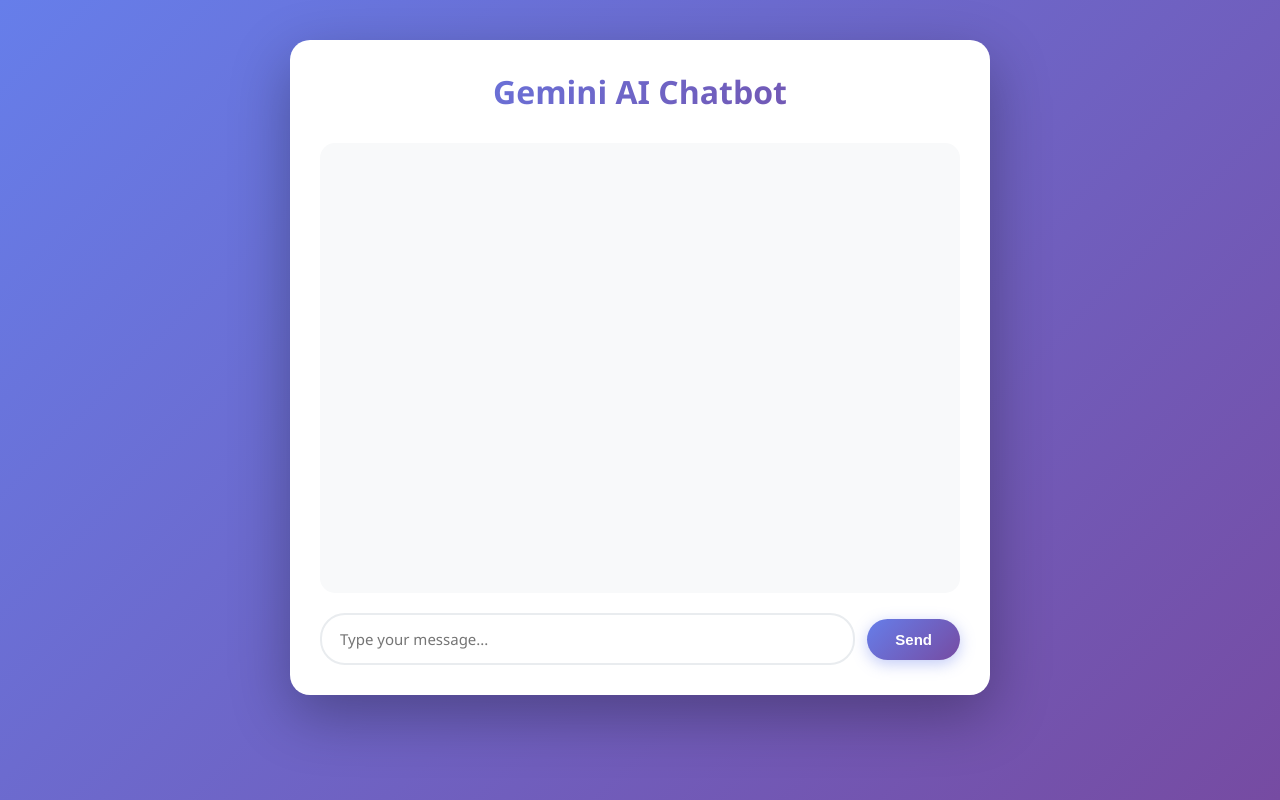
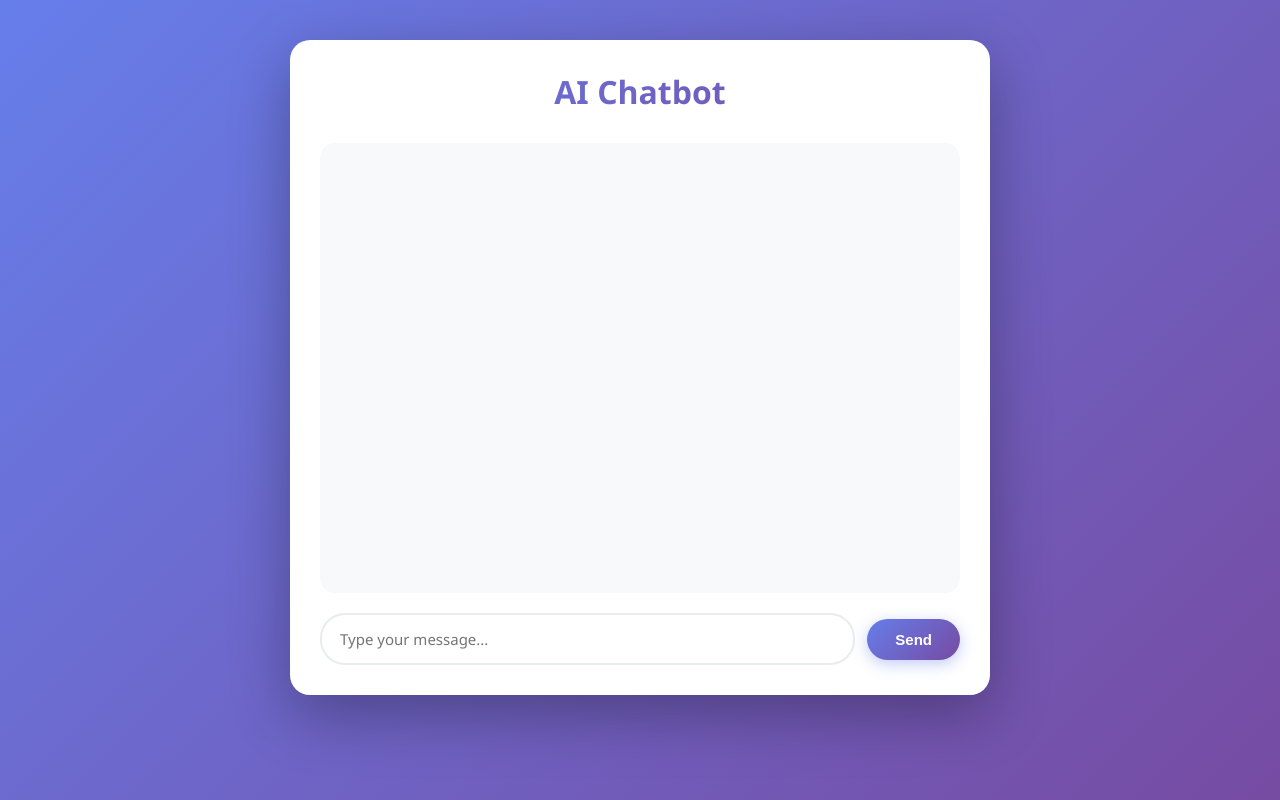
Before and after one commit to dedezyland/chatbot-bot, a website: page public/index.html in a window 1280 px wide. Drawn offline with Linux system fonts and the light colour scheme.

Commit message:
Add files via upload

```diff
--- a/public/index.html
+++ b/public/index.html
@@ -3,12 +3,12 @@
 <head>
   <meta charset="UTF-8" />
   <meta name="viewport" content="width=device-width, initial-scale=1.0"/>
-  <title>Gemini AI Chatbot</title>
+  <title>AI Chatbot</title>
   <link rel="stylesheet" href="style.css"/>
 </head>
 <body>
   <div class="container">
-    <h1>Gemini AI Chatbot</h1>
+    <h1>AI Chatbot</h1>
     <div id="chat-box" class="chat-box"></div>
     <form id="chat-form">
       <input type="text" id="user-input" placeholder="Type your message..." autocomplete="off" required />
```
